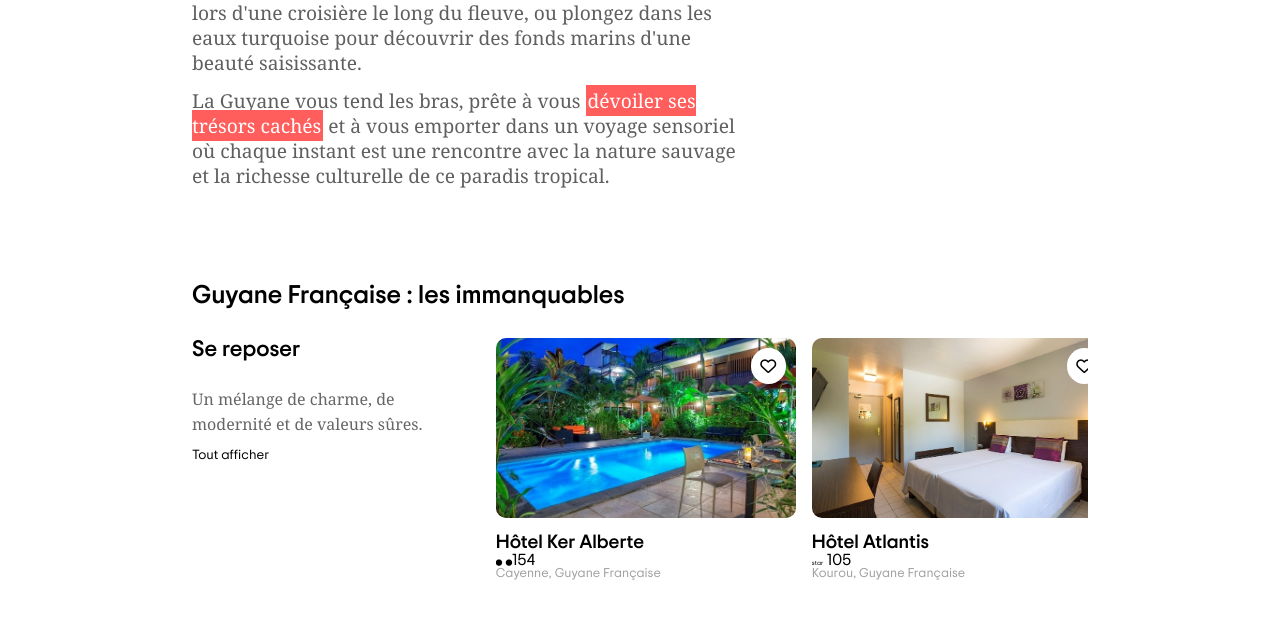
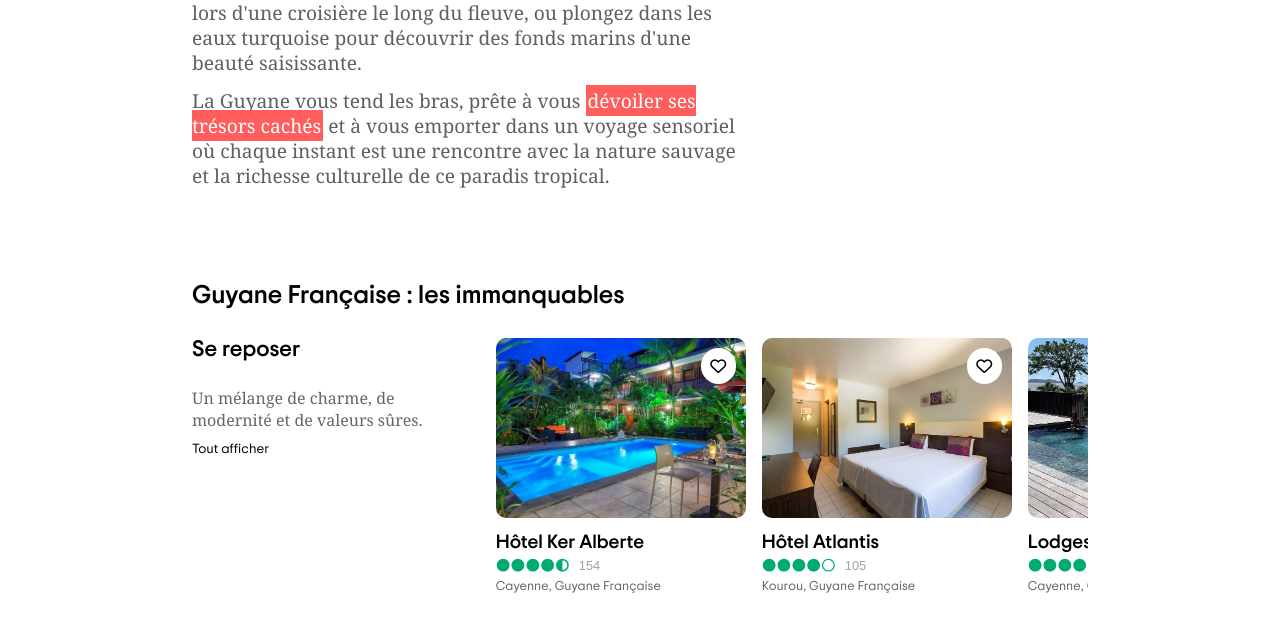
Before and after one commit to jonathanValere/tripadvisor-replique, a plain HTML site: page index.html in a window 1280 px wide. Shown: the part 1332-1970 px from the top of the page. Drawn offline with Linux system fonts and the light colour scheme.

Commit message:
Carousel improvement

```diff
--- a/assets/css/hobbies-part.css
+++ b/assets/css/hobbies-part.css
@@ -11,7 +11,7 @@
 
 .first-part p {
   font-family: Georgia, "Times New Roman", Times, serif;
-  line-height: 1.6em;
+  line-height: 1.4em;
   color: rgb(102, 102, 102);
 }
 
@@ -37,8 +37,9 @@
 }
 
 .card {
-  width: 300px;
+  width: 250px;
   flex-shrink: 0;
+  margin-bottom: 15px;
 }
 
 .place-part-picture {
@@ -74,19 +75,33 @@
 
 .like:hover {
   cursor: pointer;
-  background-color: rgb(245, 245, 245);
+  background-color: rgb(0, 0, 0);
   transition: 0.5s ease-in-out;
+  color: #fff;
 }
 
+/* COMMENTS */
 .comments {
-  align-content: center;
-}
-.carrousel .ratings-fill {
-  font-size: 0.4em;
+  font-size: 1em;
+  display: flex;
+  align-items: center;
+  margin: 8px 0;
 }
 
-.carrousel p:last-child {
+.ratings {
+  margin: 0 1px;
   font-size: 0.8em;
+  color: #00aa73;
+}
+
+.carrousel .comments p:last-child {
+  font-size: 0.8em;
+  margin-left: 9px;
   color: rgb(161, 161, 161);
-  margin-bottom: 15px;
+  font-family: Arial, Helvetica, sans-serif;
 }
+
+.info-city {
+  font-size: 0.8em;
+  color: rgb(103, 103, 103);
+}
--- a/index.html
+++ b/index.html
@@ -194,61 +194,100 @@
             <p>Un mélange de charme, de modernité et de valeurs sûres.</p>
             <button class="display-all">Tout afficher</button>
           </div>
+          <!-- -----------------/CARROUSEL --------------------- -->
           <div class="carrousel">
+            <!-- CARD -->
             <div class="card">
               <div class="place-part-picture">
-                <!-- <div class="like"><i class="fa-regular fa-heart"></i></div> -->
                 <i class="fa-regular fa-heart like"></i>
                 <img src="./assets/img/hotel-ker-alberte.jpg" alt="" />
               </div>
               <h4>Hôtel Ker Alberte</h4>
-              <p class="comments">
-                <i class="fa-solid fa-circle ratings-fill"></i>
-                <i class="fa-solid fa-circle ratings-fill"></i>154
-              </p>
-              <p>Cayenne, Guyane Française</p>
+              <div class="comments">
+                <i class="fa-solid fa-circle ratings"></i>
+                <i class="fa-solid fa-circle ratings"></i>
+                <i class="fa-solid fa-circle ratings"></i>
+                <i class="fa-solid fa-circle ratings"></i>
+                <i class="fa-solid fa-circle-half-stroke ratings"></i>
+                <p>154</p>
+              </div>
+              <p class="info-city">Cayenne, Guyane Française</p>
             </div>
+            <!-- /CARD -->
+            <!-- CARD -->
             <div class="card">
               <div class="place-part-picture">
-                <!-- <div class="like"><i class="fa-regular fa-heart"></i></div> -->
                 <i class="fa-regular fa-heart like"></i>
                 <img src="./assets/img/chambre-double.jpg" alt="" />
               </div>
               <h4>Hôtel Atlantis</h4>
-              <div><span class="ratings-fill">star</span> 105</div>
-              <p>Kourou, Guyane Française</p>
+              <div class="comments">
+                <i class="fa-solid fa-circle ratings"></i>
+                <i class="fa-solid fa-circle ratings"></i>
+                <i class="fa-solid fa-circle ratings"></i>
+                <i class="fa-solid fa-circle ratings"></i>
+                <i class="fa-regular fa-circle ratings"></i>
+                <p>105</p>
+              </div>
+              <p class="info-city">Kourou, Guyane Française</p>
             </div>
+            <!-- /CARD -->
+            <!-- CARD -->
             <div class="card">
               <div class="place-part-picture">
-                <!-- <div class="like"><i class="fa-regular fa-heart"></i></div> -->
                 <i class="fa-regular fa-heart like"></i>
                 <img src="./assets/img/lodges-balourou.jpg" alt="" />
               </div>
               <h4>Lodges Balourou</h4>
-              <div><span class="ratings-fill"></span> 75</div>
-              <p>Cayenne, Guyane Française</p>
+              <div class="comments">
+                <i class="fa-solid fa-circle ratings"></i>
+                <i class="fa-solid fa-circle ratings"></i>
+                <i class="fa-solid fa-circle ratings"></i>
+                <i class="fa-solid fa-circle ratings"></i>
+                <i class="fa-solid fa-circle ratings"></i>
+                <p>75</p>
+              </div>
+              <p class="info-city">Cayenne, Guyane Française</p>
             </div>
+            <!-- /CARD -->
+            <!-- CARD -->
             <div class="card">
               <div class="place-part-picture">
-                <!-- <div class="like"><i class="fa-regular fa-heart"></i></div> -->
                 <i class="fa-regular fa-heart like"></i>
-                <img src="./assets/img/hotel-ker-alberte.jpg" alt="" />
+                <img src="./assets/img/la-marmotte.jpg" alt="" />
               </div>
-              <h4>Hotel Ker Alberte</h4>
-              <div><span class="ratings-fill"></span> 154</div>
-              <p>Cayenne, Guyane Française</p>
+              <h4>La Marmotte</h4>
+              <div class="comments">
+                <i class="fa-solid fa-circle ratings"></i>
+                <i class="fa-solid fa-circle ratings"></i>
+                <i class="fa-solid fa-circle ratings"></i>
+                <i class="fa-regular fa-circle ratings"></i>
+                <i class="fa-regular fa-circle ratings"></i>
+                <p>51</p>
+              </div>
+              <p class="info-city">Matoury, Guyane Française</p>
             </div>
+            <!-- /CARD -->
+            <!-- CARD -->
             <div class="card">
               <div class="place-part-picture">
-                <!-- <div class="like"><i class="fa-regular fa-heart"></i></div> -->
                 <i class="fa-regular fa-heart like"></i>
-                <img src="./assets/img/hotel-ker-alberte.jpg" alt="" />
+                <img src="./assets/img/amazonia.jpg" alt="" />
               </div>
-              <h4>Hotel Ker Alberte</h4>
-              <div><span class="ratings-fill"></span> 154</div>
-              <p>Cayenne, Guyane Française</p>
+              <h4>Hôtel Amazonia du fleuve</h4>
+              <div class="comments">
+                <i class="fa-solid fa-circle ratings"></i>
+                <i class="fa-solid fa-circle ratings"></i>
+                <i class="fa-solid fa-circle ratings"></i>
+                <i class="fa-solid fa-circle-half-stroke ratings"></i>
+                <i class="fa-regular fa-circle ratings"></i>
+                <p>74</p>
+              </div>
+              <p class="info-city">Saint-Laurent-du-Maroni, Guyane Française</p>
             </div>
+            <!-- /CARD -->
           </div>
+          <!-- -----------------/CARROUSEL --------------------- -->
         </div>
       </section>
     </main>
```
Also changed, not shown: assets/img/amazonia.jpg (added), assets/img/la-marmotte.jpg (added), 1 other file.
